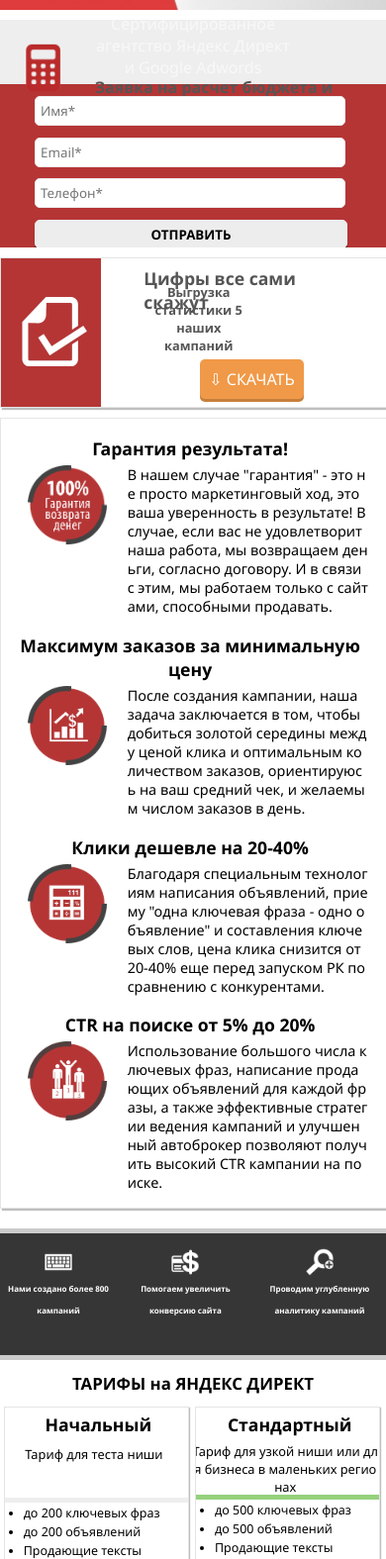
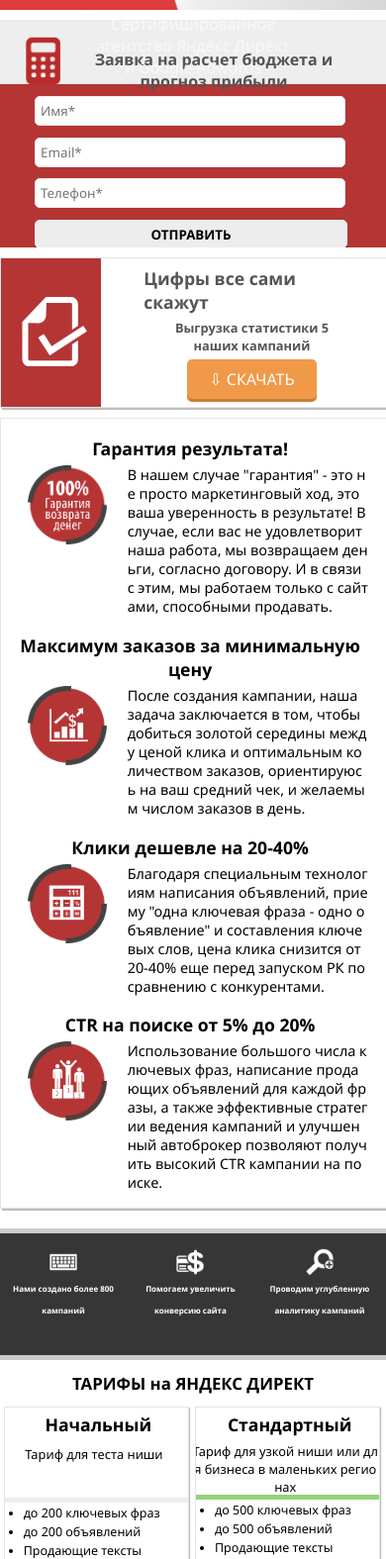
Before and after one commit to BulavinaNk/contextgear, a website built with webpack: page public/index.html in a window 390 px wide. Shown: the part 425-2000 px from the top of the page at 99% size. Built offline with nearby package versions, Linux system fonts and the light colour scheme.

Commit message:
fix style

```diff
--- a/src/styles/media300.scss
+++ b/src/styles/media300.scss
@@ -37,8 +37,11 @@
 		&-header{
 	        height: 65px;
 		}
+		&-header img{
+			margin-top: -17px;
+		}
 	    &-header span {
-		    margin-top: -50px;
+		    margin-top: -71px;
 		    font-size: 1em;
 		}
 		&-body {
@@ -65,9 +68,13 @@
 		right: 6%;
 		width: 52%;
 		height: auto;
+		.orange-btn{
+			width: 65%;
+		}
 	}
 	.main-block2 .main-block2-stats span {
 	    margin-bottom: 5px;
+	    width: 100%;
 	}
 	.main-block2 > span {
 	    font-size: 1.1em;
@@ -100,6 +107,9 @@
 		   		font-size: 0.5em;
 			}
 		}
+		ul li:first-child{
+			margin-left: 5px;
+		}
 	}
 	.main-block5{
 		overflow: hidden;
@@ -123,10 +133,10 @@
 	.main-block6 {
 		overflow: hidden;
 		&-text {
-			width: 58%;
+			width: 62% !important;
 		}
 		&-text span:nth-child(1) {
-	    	font-size: 1.1em !important;
+	    	font-size: 0.9em !important;
 	    }
 	    .main-block2-img span {
 	    	margin-top: 0px;
```
Also changed, not shown: src/index.html (+1 -2 lines).
